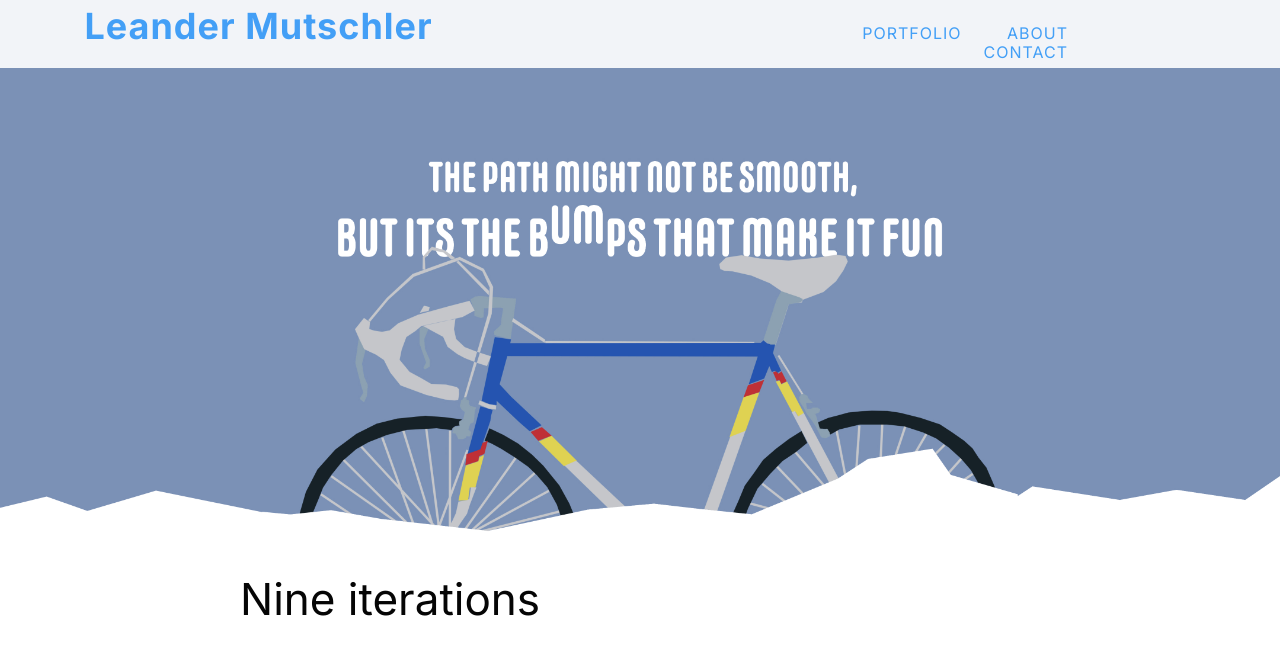
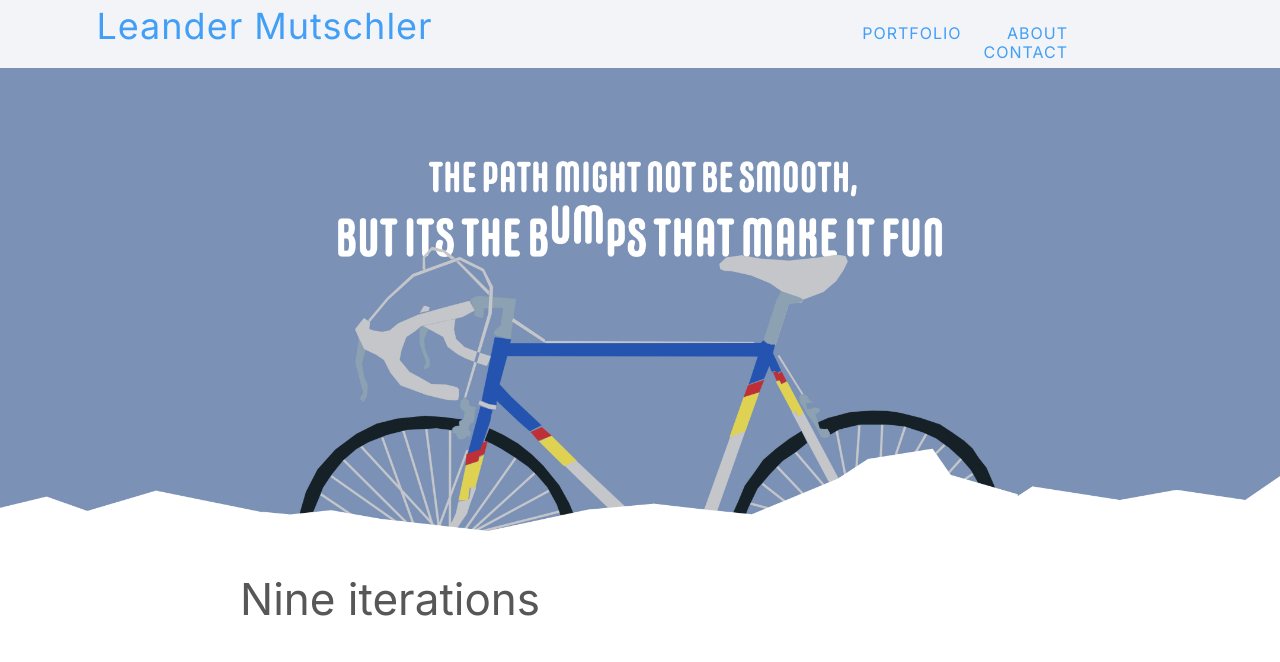
Before and after one commit to LeanderIXD/ixd101, a plain HTML site: page index.html in a window 1280 px wide. Shown: the top 662 px of the page. Drawn offline with Linux system fonts and the light colour scheme.

Commit message:
cleaning

```diff
--- a/css/style.css
+++ b/css/style.css
@@ -118,7 +118,6 @@ nav a:hover {
 
 .logo {
     font-size: 2.25em;
-    font-weight: bold;
     text-align: left;
     text-transform: none;
     padding-right: 30vw;
@@ -146,6 +145,9 @@ img {
 }
 
 /*---Slides Iterartion---*/
+#portfolio h2{
+    color: #575757
+}
 * {
     box-sizing: border-box
 }
--- a/index.html
+++ b/index.html
@@ -120,7 +120,7 @@
     <div class="background-colour" id="about">
         <section>
             <h2>About me</h2>
-            <p>Originally intrested in codeing and software development I taught myself c#, java, mysql, and python. However I couldnt see a future where didnt design anything.Following this I enrolled myself in a foundation degree in art and design at the belfast met, following this I applied for interation design. </p>
+            <p>Originally intrested in codeing and software development I taught myself c#, java, mysql, and python. However, I couldnt see a future where didnt design anything. Following this I enrolled myself in a foundation degree in art and design at the belfast met, following this I applied for interaction design. </p>
         </section>
     </div>
 
```
Also changed, not shown: img/header1.jpg (deleted), img/manifesto-2.jpg (deleted), 3 other files.
